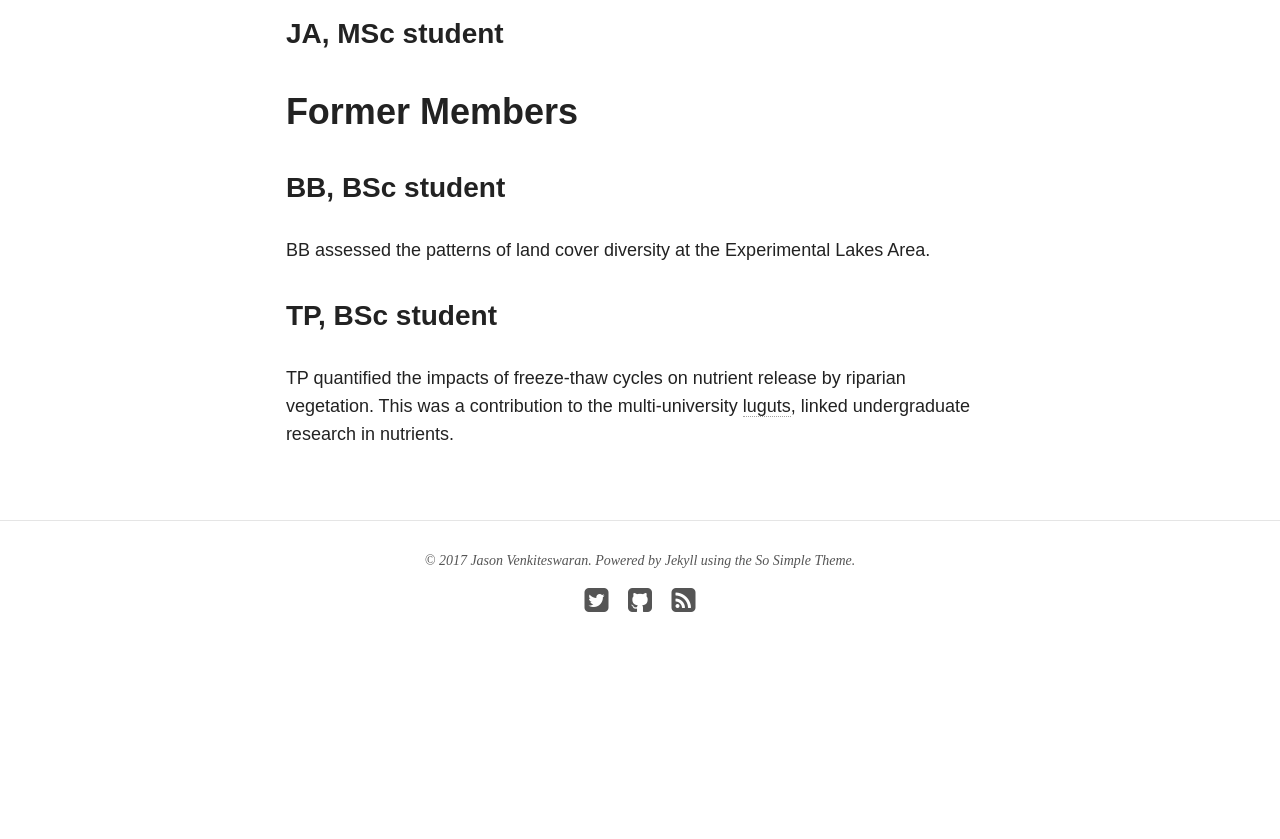
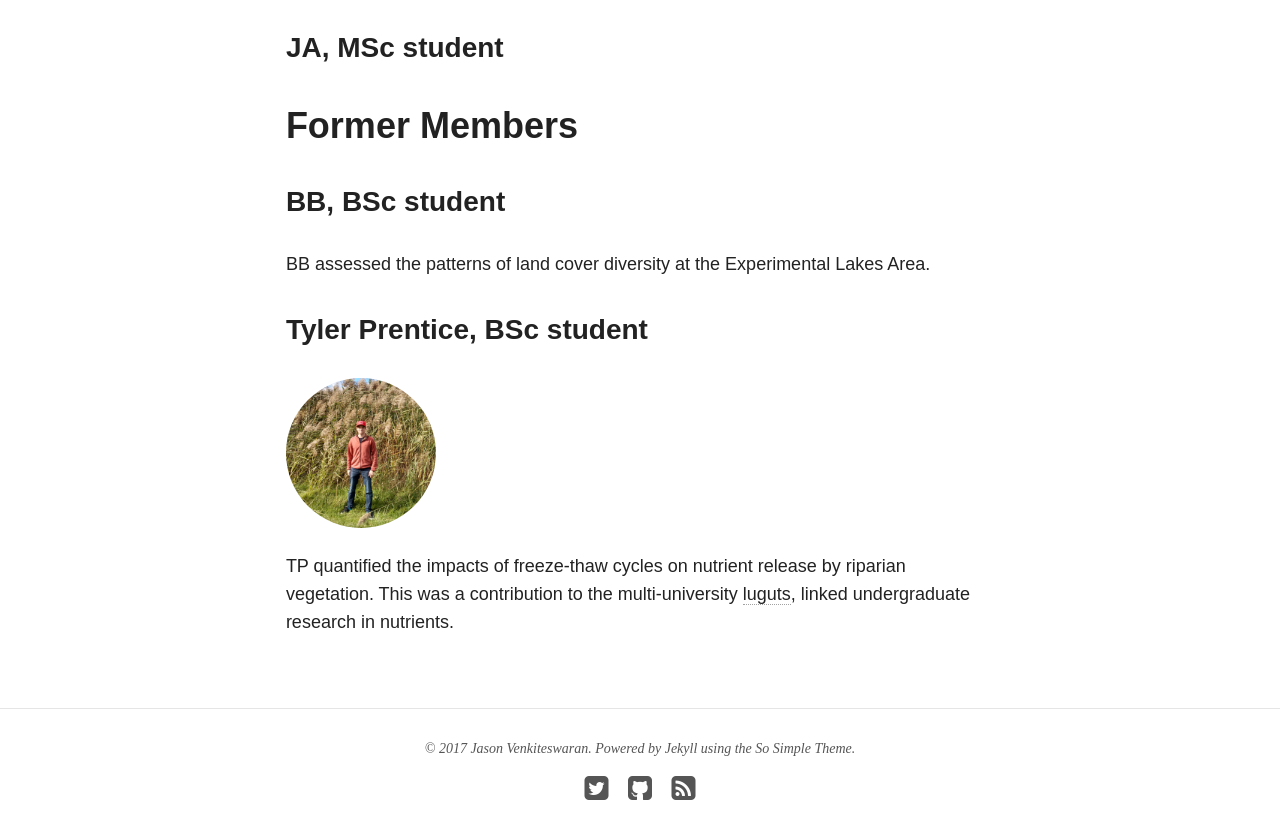
Before and after one commit to jjvenky/jjvenky.github.io, a Jekyll site: the page built from people/index.md, in a window 1280 px wide and 900 px high, scrolled down 1507 px. Shown: the top 839 px of the window. Built offline with Jekyll 4.4.1, drawn with Linux system fonts in a browser that asks for light colours; nearby versions of some CDN libraries; before the commit the page ends 2219 px from its top, so only the background shows below that.

Commit message:
Add Tyler's info to pepole

```diff
--- a/people/index.md
+++ b/people/index.md
@@ -8,7 +8,9 @@ permalink: /people/
 <h1> Current Members </h1>
 
 <h3> Jason Venkiteswaran </h3>
+
 <img src="../images/bio-photo.jpg" class="bio-photo">
+
 My research is currently focused on the biogeochemical cycling of nutrients and related elements, and human and climate related disruptions of these cycles. For more than a decade,  I have conducted whole-ecosystem research at the world-renowned <a href="https://www.wlu.ca/academics/faculties/faculty-of-arts/faculty-profiles/jason-venkiteswaran/index.html#https://www.iisd.org/ela/">Experimental Lakes Area</a> studying reservoir creation, ecosystem metabolism and eutrophication. To study the fate of biogeochemical elements, I often use stable isotope measurements with process-based ecological models. I am a co-founder of the <a href="https://saveela.org">Coalition to Save ELA</a>.
 
 <h3> MLL, Postdoctoral fellow </h3>
@@ -32,6 +34,8 @@ graf
 
 BB assessed the patterns of land cover diversity at the Experimental Lakes Area.
 
-<h3> TP, BSc student </h3>
+<h3> Tyler Prentice, BSc student </h3>
+
+<img src="../images/tyler_prentice-photo.jpg" class="bio-photo">
 
 TP quantified the impacts of freeze-thaw cycles on nutrient release by riparian vegetation. This was a contribution to the multi-university <a href="https://biogeochem.github.io/lugnuts/">luguts</a>, linked undergraduate research in nutrients.
```
Also changed, not shown: images/tyler_prentice-photo.jpg (added).
